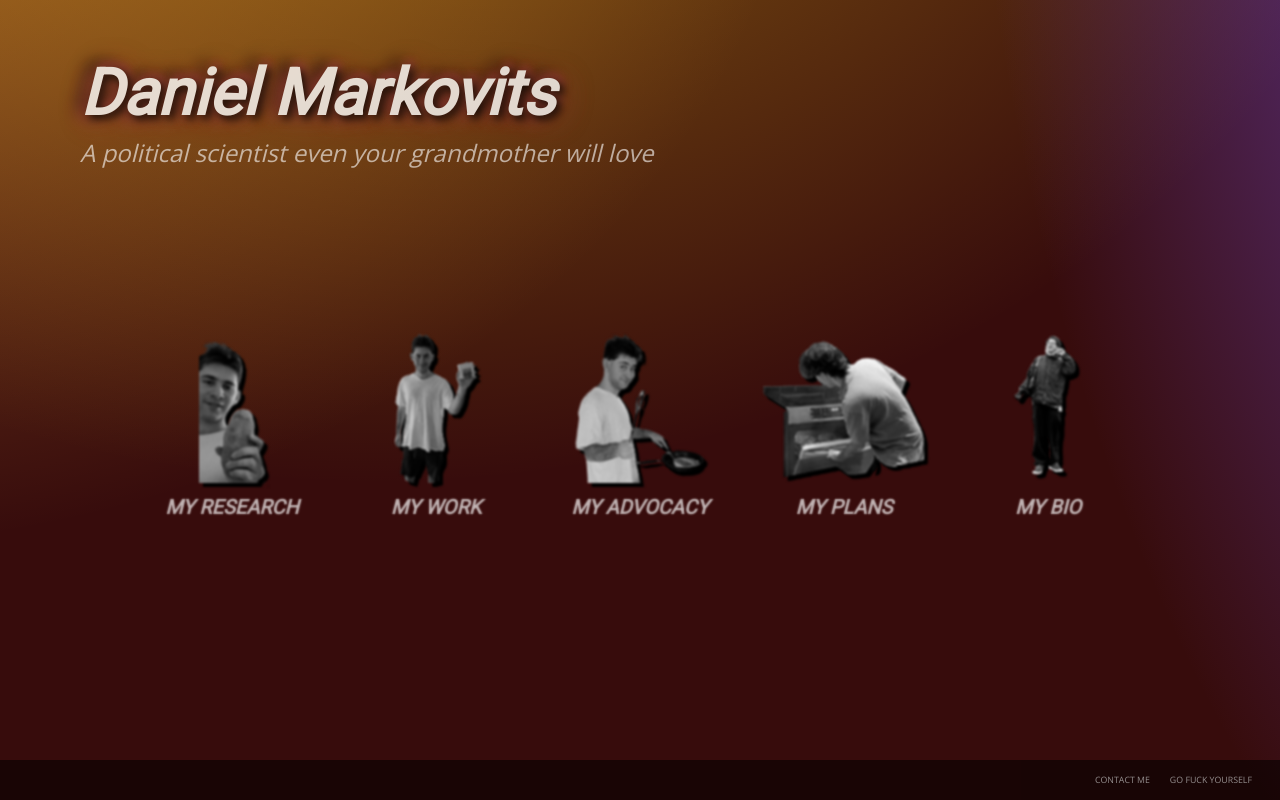
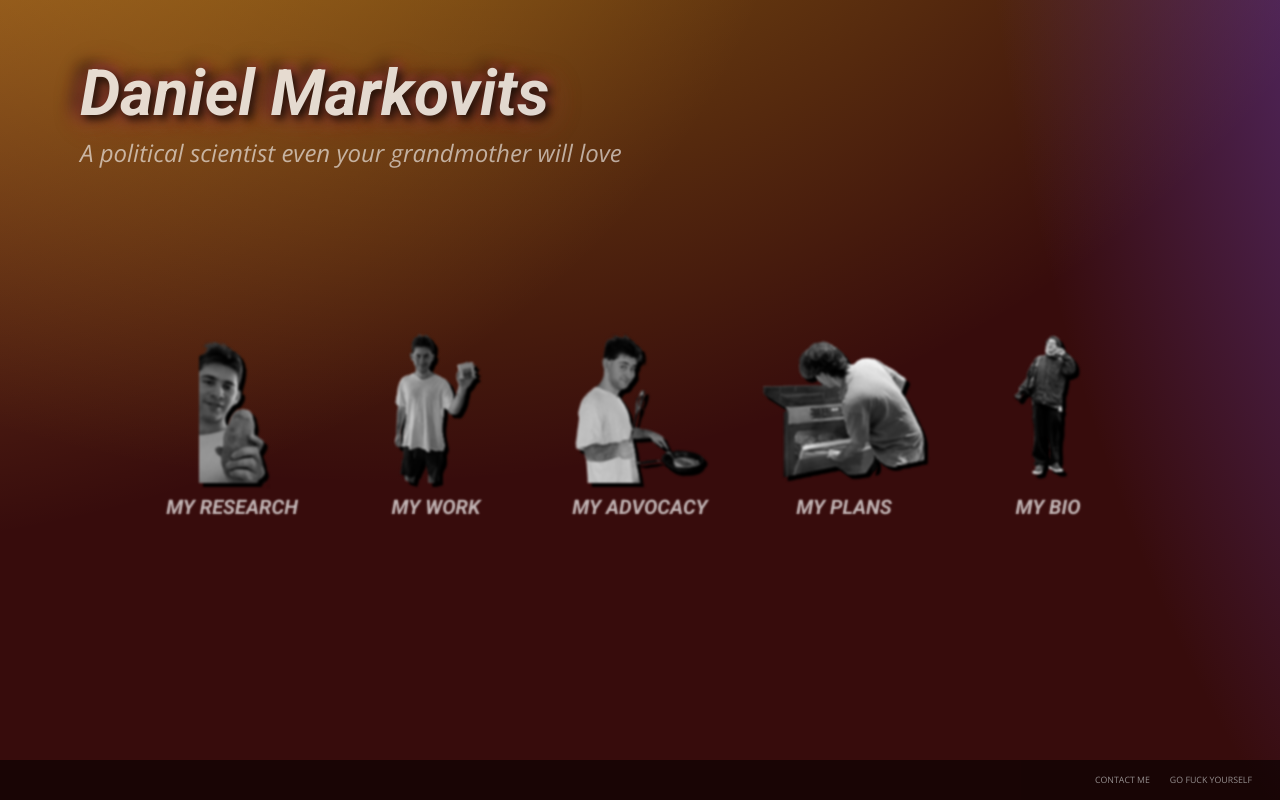
Before and after one commit to alexanderthedataman/daniel, a plain HTML site: page index.html in a window 1280 px wide. Drawn offline with nearby package versions, Linux system fonts and the light colour scheme.

Commit message:
Add files via upload

```diff
--- a/index.html
+++ b/index.html
@@ -290,7 +290,9 @@
     }
   </style>
   <title>Daniel Markovits</title>
-  <link href="http://fonts.googleapis.com/css?family=Roboto|Open+Sans" rel="stylesheet" type="text/css" />
+  <link
+    href="https://fonts.googleapis.com/css2?family=Montserrat:ital,wght@0,100..900;1,100..900&family=Open+Sans:ital,wght@0,300..800;1,300..800&family=Roboto:ital,wght@0,100;0,300;0,400;0,500;0,700;0,900;1,100;1,300;1,400;1,500;1,700;1,900&display=swap"
+    rel="stylesheet">
 
 </head>
 
```
